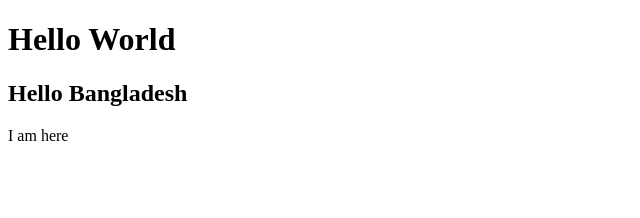
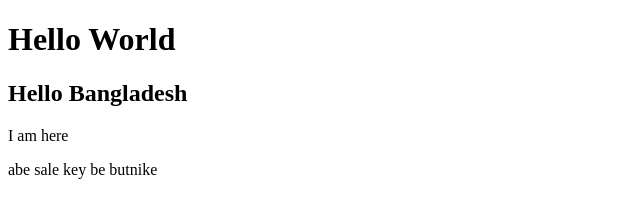
Before and after one commit to Mohendra74/my-2nd-repo, a plain HTML site: page Index.html in a window 1280 px wide. Shown: the whole page, without its empty margins (0-640 px from the left). Drawn offline with Linux system fonts and the light colour scheme.

Commit message:
add para

```diff
--- a/Index.html
+++ b/Index.html
@@ -12,6 +12,7 @@
     <h2> Hello Bangladesh </h2>
 
     <p> I am here </p>
+    <p>abe sale key be butnike</p>
 
 </body>
 </html>
```
